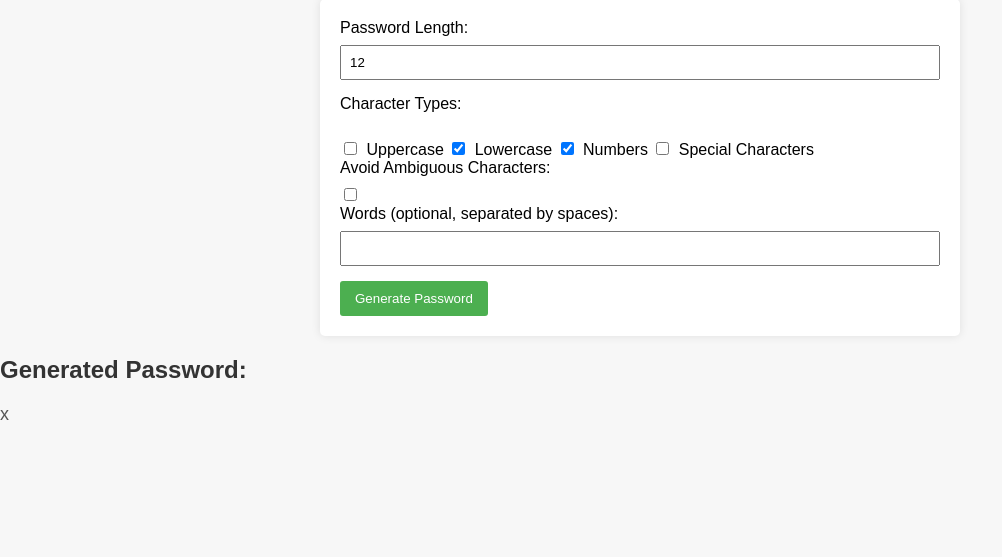
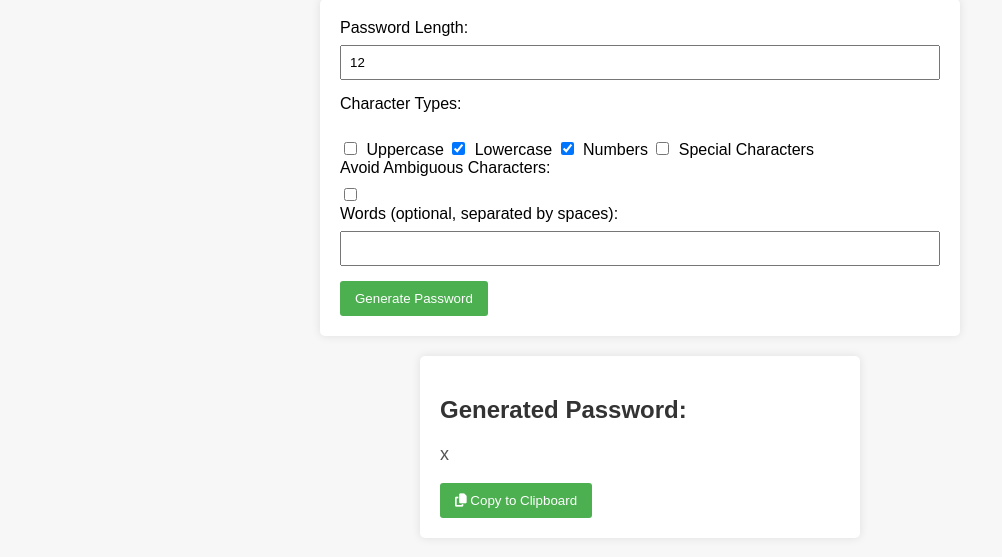
Before and after one commit to ceasermikes002/python-password-generator, a Flask app: template templates/index.html in a window 1280 px wide. Shown: the part 129-686 px from the top of the page, without its empty margins (0-1002 px from the left). Run offline with Flask 3, Linux system fonts and the light colour scheme; the template is opened without the code that fills it: most values are stand-ins (such as "Sample title", 1, 10 or a date in 2020).

Commit message:
new change

```diff
--- a/app.py
+++ b/app.py
@@ -1,3 +1,32 @@
+from flask import Flask, render_template, request
+import secrets
+import string
+
+app = Flask(__name__)
+
+@app.route('/')
+def home():
+    return render_template('index.html')
+
+@app.route('/generate_password', methods=['POST'])
+def generate_password():
+    if request.method == 'POST':
+        # Get parameters from the form
+        length = int(request.form.get('length', 12))
+        use_uppercase = 'uppercase' in request.form
+        use_lowercase = 'lowercase' in request.form
+        use_numbers = 'numbers' in request.form
+        use_special_characters = 'special_characters' in request.form
+        avoid_ambiguous = 'avoid_ambiguous' in request.form
+
+        # Get words input by the user
+        words = request.form.get('words', '').split()
+
+        # Generate password based on parameters
+        password = generate_password_with_parameters(length, use_uppercase, use_lowercase, use_numbers, use_special_characters, avoid_ambiguous, words)
+
+        return render_template('index.html', password=password)
+
 from flask import Flask, render_template, request
 import secrets
 import string
@@ -43,6 +72,10 @@ def generate_password_with_parameters(length, use_uppercase, use_lowercase, use_
     if avoid_ambiguous:
         characters = characters.translate(str.maketrans('', '', '1l0O'))
 
+    # Check if there are characters available for password generation
+    if not characters:
+        return "Error: Please select at least one character type for password generation."
+
     # Generate the random password
     password = ''.join(secrets.choice(characters) for _ in range(length))
 
--- /dev/null
+++ b/static/clipboard.js
@@ -0,0 +1,30 @@
+// static/clipboard.js
+function copyToClipboard() {
+  /* Get the text field */
+  var passwordField = document.getElementById("password");
+
+  /* Create a range and select the text field */
+  var range = document.createRange();
+  range.selectNode(passwordField);
+
+  try {
+    /* Use the Clipboard API to copy the text inside the text field */
+    navigator.clipboard.writeText(passwordField.innerText);
+
+    /* Change the icon and text */
+    var copyButton = document.querySelector(".copy-btn");
+    copyButton.innerHTML = '<i class="fas fa-check"></i> Copied!';
+
+    /* Disable further clicks on the button */
+    copyButton.disabled = true;
+
+    /* Optionally: Automatically revert the button state after a few seconds */
+    setTimeout(function () {
+      copyButton.innerHTML = '<i class="fas fa-copy"></i> Copy to Clipboard';
+      copyButton.disabled = false;
+    }, 3000); // Revert after 3 seconds (adjust as needed)
+  } catch (err) {
+    console.error("Unable to copy to clipboard:", err);
+    /* Handle the error here, e.g., show an error message to the user */
+  }
+}
--- a/static/style.css
+++ b/static/style.css
@@ -85,3 +85,24 @@ p {
     font-size: 18px;
     color: #555;
 }
+/* static/style.css */
+
+/* Your existing styles */
+
+.password-card {
+    max-width: 400px;
+    margin: 20px auto;
+    padding: 20px;
+    background-color: #fff;
+    border-radius: 5px;
+    box-shadow: 0 0 10px rgba(0, 0, 0, 0.1);
+}
+
+.password-card h2 {
+    color: #333;
+}
+
+.password-card p {
+    font-size: 18px;
+    color: #555;
+}
--- a/templates/index.html
+++ b/templates/index.html
@@ -2,10 +2,21 @@
 <!DOCTYPE html>
 <html lang="en">
   <head>
-    <meta charset="UTF-8">
-    <meta name="viewport" content="width=device-width, initial-scale=1.0">
+    <meta charset="UTF-8" />
+    <meta name="viewport" content="width=device-width, initial-scale=1.0" />
     <title>Password Generator</title>
-    <link rel="stylesheet" href="{{ url_for('static', filename='style.css') }}">
+    <script src="{{ url_for('static', filename='clipboard.js') }}"></script>
+    <link
+      rel="stylesheet"
+      href="https://cdnjs.cloudflare.com/ajax/libs/font-awesome/6.5.1/css/all.min.css"
+      integrity="sha512-DTOQO9RWCH3ppGqcWaEA1BIZOC6xxalwEsw9c2QQeAIftl+Vegovlnee1c9QX4TctnWMn13TZye+giMm8e2LwA=="
+      crossorigin="anonymous"
+      referrerpolicy="no-referrer"
+    />
+    <link
+      rel="stylesheet"
+      href="{{ url_for('static', filename='style.css') }}"
+    />
   </head>
   <body>
     <nav>
@@ -22,26 +33,31 @@
     <h1>Password Generator</h1>
     <form action="{{ url_for('generate_password') }}" method="post">
       <label for="length">Password Length:</label>
-        <input type="number" name="length" value="12" min="1" required><br>
+      <input type="number" name="length" value="12" min="1" required /><br />
 
-        <label>Character Types:</label><br>
-        <input type="checkbox" name="uppercase"> Uppercase
-        <input type="checkbox" name="lowercase" checked> Lowercase
-        <input type="checkbox" name="numbers" checked> Numbers
-        <input type="checkbox" name="special_characters"> Special Characters<br>
+      <label>Character Types:</label><br />
+      <input type="checkbox" name="uppercase" /> Uppercase
+      <input type="checkbox" name="lowercase" checked /> Lowercase
+      <input type="checkbox" name="numbers" checked /> Numbers
+      <input type="checkbox" name="special_characters" /> Special Characters<br />
 
       <label for="avoid_ambiguous">Avoid Ambiguous Characters:</label>
-        <input type="checkbox" name="avoid_ambiguous"><br>
+      <input type="checkbox" name="avoid_ambiguous" /><br />
 
       <label for="words">Words (optional, separated by spaces):</label>
-        <input type="text" name="words"><br>
+      <input type="text" name="words" /><br />
 
       <button type="submit">Generate Password</button>
     </form>
 
     {% if password %}
+    <div class="password-card">
       <h2>Generated Password:</h2>
-    <p>{{ password }}</p>
+      <p id="password">{{ password }}</p>
+      <button class="copy-btn" onclick="copyToClipboard()">
+        <i class="fas fa-copy"></i> Copy to Clipboard
+      </button>
+    </div>
     {% endif %}
   </body>
 </html>
```
Lines whose indentation alone changed are shown as unchanged.
